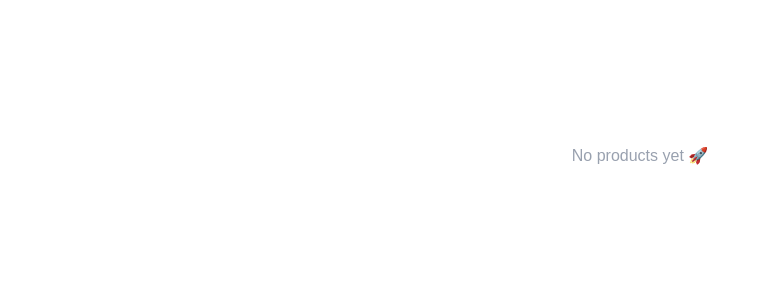
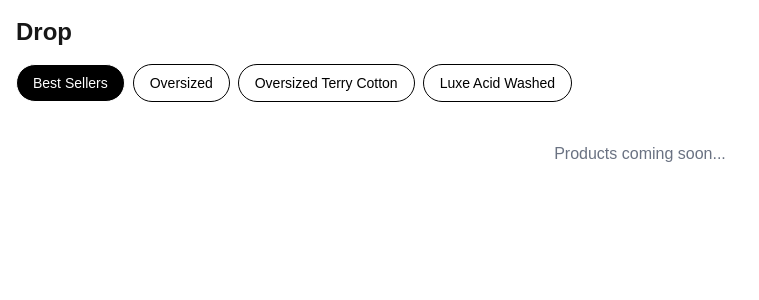
Before and after one commit to Kuberan-N/thekage, a Next.js app: page / in a window 1280 px wide. Shown: the top 300 px of the page, without its empty margins (0-759 px from the left). Built offline with nearby package versions, Linux system fonts and the light colour scheme.

Commit message:
fix: category typing error

```diff
--- a/app/page.tsx
+++ b/app/page.tsx
@@ -1,29 +1,48 @@
-import { getProducts } from "@/services/api/products";
+"use client";
 
-export default async function Page() {
-  const products = await getProducts();
+import { useEffect, useState } from "react";
+import { getCategories } from "@/services/api/categories";
+import { Category } from "@/types/category";
+
+export default function HomePage() {
+  const [categories, setCategories] = useState<Category[]>([]);
+  const [activeCategory, setActiveCategory] = useState<string>("best-sellers");
+
+  useEffect(() => {
+    async function loadCategories() {
+      const data = await getCategories();
+      setCategories(data);
+    }
+
+    loadCategories();
+  }, []);
 
   return (
-    <section className="px-4 py-12">
-      <div className="flex justify-between items-end mb-8">
-        <h2 className="text-xs tracking-[0.5em] uppercase text-white/30 font-bold">
-          Latest Drops
-        </h2>
+    <main className="p-4">
+      <h1 className="text-2xl font-bold mb-4">Drop</h1>
+
+      {/* 🔥 CATEGORY TABS */}
+      <div className="flex gap-2 overflow-x-auto mb-4">
+        {categories.map((cat) => (
+          <button
+            key={cat.id}
+            onClick={() => setActiveCategory(cat.slug)}
+            className={`px-4 py-2 rounded-full text-sm border transition whitespace-nowrap
+              ${activeCategory === cat.slug
+                ? "bg-black text-white"
+                : "bg-white text-black"
+              }
+            `}
+          >
+            {cat.name}
+          </button>
+        ))}
       </div>
 
-      {products.length === 0 ? (
-        <p className="text-center text-gray-400 mt-20">
-          No products yet 🚀
-        </p>
-      ) : (
-        <div className="grid grid-cols-2 md:grid-cols-3 lg:grid-cols-4 gap-6">
-          {products.map((product: any) => (
-            <div key={product.id} className="text-white">
-              {product.name}
-            </div>
-          ))}
-        </div>
-      )}
-    </section>
+      {/* 🔥 EMPTY STATE */}
+      <div className="mt-10 text-center text-gray-500">
+        Products coming soon...
+      </div>
+    </main>
   );
 }
--- /dev/null
+++ b/services/api/categories.ts
@@ -0,0 +1,26 @@
+import { Category } from "@/types/category";
+
+export async function getCategories(): Promise<Category[]> {
+  return [
+    {
+      id: "0",
+      name: "Best Sellers",
+      slug: "best-sellers"
+    },
+    {
+      id: "1",
+      name: "Oversized",
+      slug: "oversized"
+    },
+    {
+      id: "2",
+      name: "Oversized Terry Cotton",
+      slug: "oversized-terry"
+    },
+    {
+      id: "3",
+      name: "Luxe Acid Washed",
+      slug: "luxe-acid-wash"
+    }
+  ];
+}
--- /dev/null
+++ b/types/category.ts
@@ -0,0 +1,6 @@
+export interface Category {
+  id: string;
+  name: string;
+  slug: string;
+  description?: string;
+}
--- a/types/product.ts
+++ b/types/product.ts
@@ -1,12 +1,18 @@
-// PATH: types/product.ts
+export interface Product {
+  id: string;
+  slug: string;
+  name: string;
+  description: string;
 
-export type Product = {
-  id: number;
-  name: string;
   price: number;
-  category: string;
-  tag: string;
-  productType: string;
-  image: string;
-  slug: string;
-};
+  originalPrice?: number;
+
+  images: string[];
+
+  categorySlug: string;
+
+  isBestSeller?: boolean;   // 🔥 NEW
+  isActive: boolean;
+
+  createdAt: string;
+}
```
